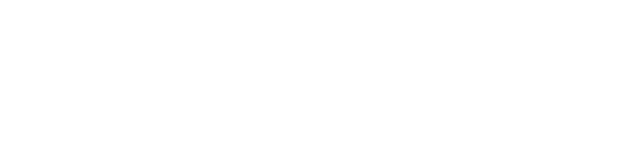
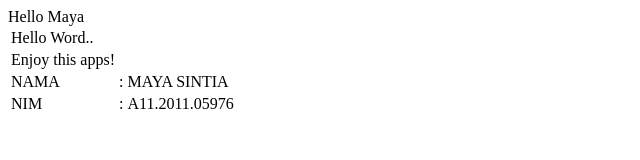
Before and after one commit to maysin/hello-may, a plain HTML site: page index.html in a window 1280 px wide. Shown: the whole page, without its empty margins (0-640 px from the left). Drawn offline with Linux system fonts and the light colour scheme.

Commit message:
Update index.html

```diff
--- a/index.html
+++ b/index.html
@@ -1,7 +1,27 @@
 <html>
   <head>
+  <tittle>Hello Maya
+  </tittle>
   </head>
 
   <body>
+    <table>
+      <tr>
+        <td>Hello Word..</td>
+      </tr>
+      <tr>
+        <td>Enjoy this apps!</td>
+      </tr>
+      <tr>
+        <td>NAMA</td>
+        <td>:</td>
+        <td>MAYA SINTIA</td>
+      </tr>
+      <tr>
+        <td>NIM</td>
+        <td>:</td>
+        <td>A11.2011.05976</td>
+      </tr>
+    </table>
   </body>
 </html>
```
